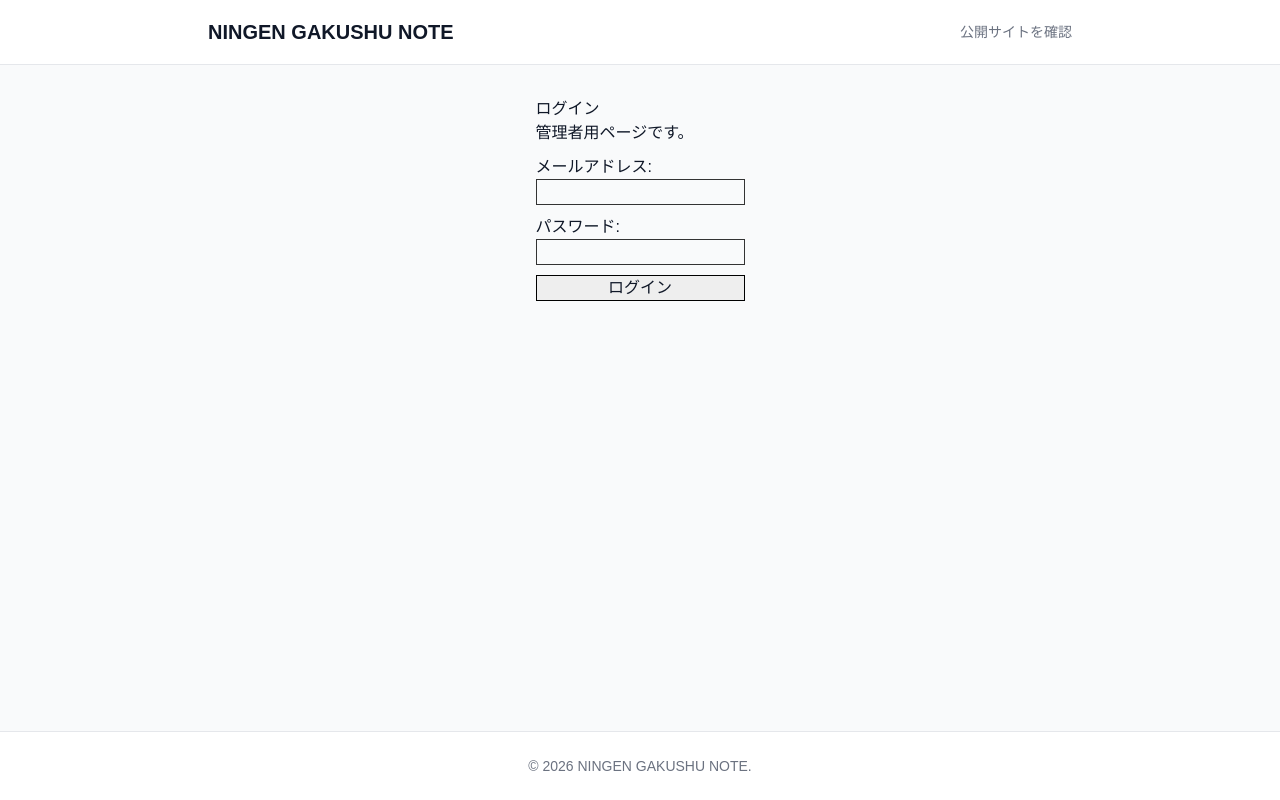
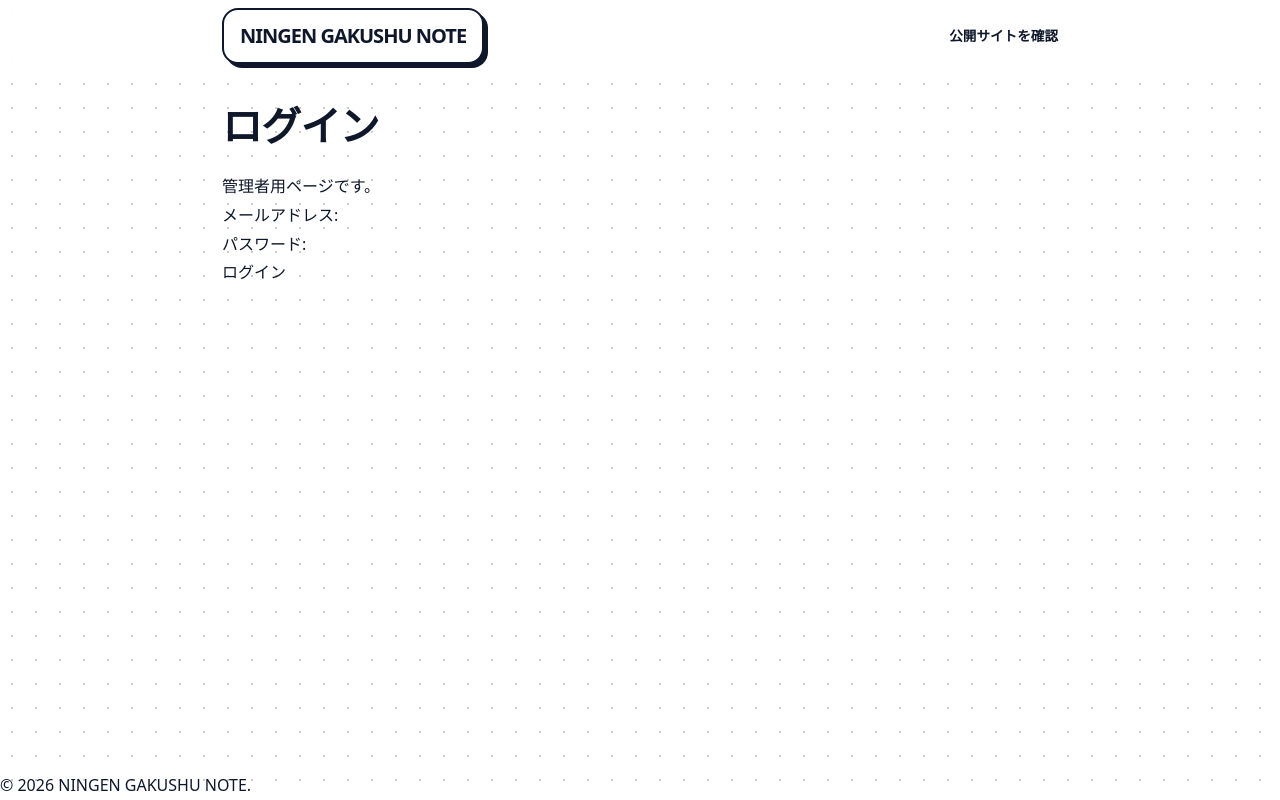
Before and after one commit to ningengakushu-dot/ningen_note, a Next.js app in the folder ningen_note/: page /login in a window 1280 px wide. Built offline with nearby package versions, Linux system fonts and the light colour scheme.

Commit message:
一部にスタイル適用。それに伴い一部のDOMとセレクタ要素削除。ついでに不要なインポートも削除。バグの有無は後日確認。

```diff
--- a/ningen_note/app/globals.css
+++ b/ningen_note/app/globals.css
@@ -1,280 +1,255 @@
 @import "tailwindcss";
 
-/* 記事詳細のMarkdown用簡易スタイル */
-.markdown-body h2 {
-    font-size: 1.5rem;
-    font-weight: bold;
-    margin-top: 1.5rem;
-    margin-bottom: 0.75rem;
-    border-bottom: 1px solid #e5e7eb;
-    padding-bottom: 0.25rem;
+/* ------------------------------------ */
+/* ---------- ベース ------------------ */
+/* ------------------------------------ */
+:root {
+  --bg-white: #ffffff;
+  --bg-light: #fafafa;
+  --text-dark: #0f172a;
+  --text-muted: #64748b;
+  --brand-yellow: #f5cd00;
+  --border-dark: #0f172a;
+  --shadow-pop: 8px 8px 0px 0px #0f172a;
+  --shadow-pop-yellow: 8px 8px 0px 0px #f5cd00;
+  --font-sans: var(--font-inter), var(--font-noto-sans-jp),
+    'Inter', 'Noto Sans JP', sans-serif;
+  --max-width: 900px;
+  --header-height: 72px;
 }
 
-.markdown-body p {
-    margin-bottom: 1rem;
-    line-height: 1.75;
+* {
+  box-sizing: border-box;
 }
 
-.markdown-body strong {
-    font-weight: 600;
-    color: #111827;
+body {
+  background-color: var(--bg-white);
+  color: var(--text-dark);
+  font-family: var(--font-sans);
+  line-height: 1.8;
+  margin: 0;
+  padding-top: var(--header-height);
+  min-height: 100vh;
+  display: flex;
+  flex-direction: column;
+  /* 背景ドットパターン　0.7以下で視認できない */
+  background-image: radial-gradient(#cccccc 0.8px,
+      transparent 0.8px);
+  background-size: 24px 24px;
 }
 
-.markdown-body ul {
-    list-style-type: disc;
-    padding-left: 1.5rem;
-    margin-bottom: 1rem;
+/* ----- メイン ----- */
+main {
+  flex: 1;
+  max-width: var(--max-width);
+  margin: 0 auto;
+  padding: 2rem;
+  width: 100%;
 }
 
-.markdown-body li {
-    margin-bottom: 0.25rem;
+/* ----- タイポグラフィ ----- */
+h1 {
+  font-size: 2.5rem;
+  font-weight: 900;
+  margin-bottom: 1.5rem;
+  line-height: 1.1;
+  letter-spacing: -0.02em;
+  color: var(--text-dark);
 }
 
-/* ===== レイアウト・共通 ===== */
-
-body {
-    font-family: sans-serif;
-    margin: 0;
-    display: flex;
-    flex-direction: column;
-    min-height: 100vh;
+h2 {
+  font-size: 1.8rem;
+  font-weight: 900;
+  margin: 2rem 0 1.25rem;
+  color: var(--text-dark);
+  display: inline-block;
+  position: relative;
 }
 
-table,
-th,
-td {
-    border: 1px solid #333;
-    padding: 10px;
+/* 見出しイエローのアンダーライン */
+h2::after {
+  content: '';
+  position: absolute;
+  bottom: 4px;
+  left: 0;
+  width: 100%;
+  height: 10px;
+  background: var(--brand-yellow);
+  z-index: -1;
+  opacity: 0.5;
 }
 
-/* ===== ヘッダー ===== */
+h3 {
+  font-size: 1.25rem;
+  font-weight: 900;
+  margin: 0 0 1rem;
+  color: var(--text-dark);
+}
+
+/* ------------------------------------ */
+/* ---------- ヘッダー ---------------- */
+/* ----------------------------------- */
 
 header {
-    background-color: #fff;
-    border-bottom: 1px solid #e5e7eb;
+  position: fixed;
+  top: 0;
+  left: 0;
+  width: 100%;
+  height: var(--header-height);
+  background: rgba(255, 255, 255, 0.8);
+  backdrop-filter: blur(12px);
+  z-index: 1000;
+  display: flex;
+  align-items: center;
 }
 
 header>div {
-    max-width: 56rem;
+  max-width: var(--max-width);
   margin-left: auto;
   margin-right: auto;
-    padding-left: 1rem;
-    padding-right: 1rem;
-    height: 4rem;
+  padding-left: 2rem;
+  padding-right: 2rem;
+  width: 100%;
   display: flex;
   align-items: center;
   justify-content: space-between;
 }
 
-header>div>a:first-child {
+header .logo {
+  display: inline-block;
   font-size: 1.25rem;
-    font-weight: 700;
+  font-weight: 900;
+  letter-spacing: -0.05em;
+  color: var(--text-dark);
+  text-decoration: none;
+  background: var(--bg-white);
+  border: 2px solid var(--border-dark);
+  padding: 0.5rem 1rem;
+  border-radius: 1rem;
+  box-shadow: 4px 4px 0px 0px var(--border-dark);
+  transition: all 0.2s;
 }
 
-header>div>a:last-child {
-    font-size: 0.875rem;
-    color: #6b7280;
+header .logo:hover {
+  transform: translateY(-2px);
+  box-shadow: 4px 4px 0px 0px var(--brand-yellow);
+}
+
+header nav {
   display: flex;
   align-items: center;
-    gap: 0.25rem;
+  gap: 1.5rem;
 }
 
-header>div>a:last-child:hover {
-    color: #111827;
+header nav a,
+header nav button {
+  font-size: 0.85rem;
+  font-weight: 800;
+  color: var(--text-dark);
+  text-decoration: none;
+  background: none;
+  border: none;
+  cursor: pointer;
+  transition: color 0.2s;
 }
 
-header>div>a:last-child i {
-    width: 1rem;
-    height: 1rem;
+header nav a:hover,
+header nav button:hover {
+  color: var(--brand-yellow);
 }
 
-/* ===== メイン ===== */
+/* --------------------------------------- */
+/* --- 記事グリッド  ---------------------- */
+/* --------------------------------------- */
 
-main {
-    max-width: 896px;
-    margin: 0 auto;
-    padding: 32px 16px;
-    display: block;
+.post-grid {
+  display: grid;
+  grid-template-columns: repeat(auto-fill,
+      minmax(280px, 1fr));
+  /* 280設計で1~3カラム */
+  gap: 1.5rem;
 }
 
-/* ホームビュー */
-#view-home a {
-    border: 1px solid #333333;
-    padding:10px;
-    margin: 10px 0;
-    display: block;
-}
+/* --------------------------------------- */
+/* --- タグフィルター（数に応じて調整） ----- */
+/* --------------------------------------- */
 
-#view-home>div:first-child {
+.tag-filters {
+  display: flex;
+  flex-wrap: wrap;
+  gap: 0.5rem;
   margin-bottom: 2rem;
 }
 
-#view-home>div:first-child>h1 {
-    font-size: 1.5rem;
+.tag-btn {
+  background: var(--bg-white);
+  border: 2px solid var(--border-dark);
+  border-radius: 1rem;
+  padding: 0.4rem 1rem;
+  font-size: 0.85rem;
   font-weight: 700;
-    margin-bottom: 1rem;
+  color: var(--text-dark);
+  cursor: pointer;
+  box-shadow: 2px 2px 0px 0px var(--border-dark);
+  transition: all 0.2s;
 }
 
-#category-filters {
-    display: flex;
-    flex-wrap: wrap;
-    gap: 0.5rem;
+.tag-btn:hover {
+  transform: translate(-1px, -1px);
+  box-shadow: 2px 2px 0px 0px var(--brand-yellow);
+  color: var(--brand-yellow);
 }
 
-#post-grid {
-    display: grid;
-    gap: 1.5rem;
+.tag-btn.active {
+  background: var(--brand-yellow);
+  color: var(--text-dark);
+  box-shadow: 2px 2px 0px 0px var(--border-dark);
 }
 
-#post-grid a {
-    background: #FFF;
-    padding: 20px;
-    margin: 10px 0 0;
+/* --------------------------------------- */
+/* ----- ArticleCard　記事カード ---------- */
+/* --------------------------------------- */
+.article-card {
+  display: flex;
+  flex-direction: column;
+  background: var(--bg-white);
+  border: 4px solid var(--border-dark);
+  border-radius: 1.5rem;
+  padding: 1.5rem;
+  text-decoration: none;
+  color: var(--text-dark);
+  box-shadow: var(--shadow-pop);
+  transition: all 0.2s ease;
 }
 
-/* 詳細ビュー */
-
-#view-detail {
-    display: none;
-    max-width: 42rem;
-    margin-left: auto;
-    margin-right: auto;
-    background-color: #fff;
-    padding: 2rem;
-    border-radius: 0.25rem;
-    border: 1px solid #e5e7eb;
+.article-card:hover {
+  transform: translate(-2px, -2px);
+  box-shadow: var(--shadow-pop-yellow);
 }
 
-#view-detail>button {
-    font-size: 0.875rem;
-    color: #6b7280;
-    margin-bottom: 1.5rem;
-    display: flex;
-    align-items: center;
-    gap: 0.25rem;
+.tag-pill {
+  display: inline-block;
+  background: var(--brand-yellow);
+  color: var(--text-dark);
+  font-size: 0.75rem;
+  font-weight: 800;
+  padding: 0.15rem 0.6rem;
+  border-radius: 0.5rem;
+  margin-right: 0.4rem;
+  margin-bottom: 0.4rem;
 }
 
-#view-detail>button:hover {
-    color: #111827;
+.card-date {
+  font-size: 0.8rem;
+  font-weight: 500;
+  color: var(--text-muted);
+  margin: 0.5rem 0 0.25rem;
 }
 
-#view-detail>button i {
-    width: 1rem;
-    height: 1rem;
+.card-title {
+  font-size: 1.1rem;
+  font-weight: 900;
+  color: var(--text-dark);
+  margin: 0;
+  line-height: 1.4;
 }
-
-#detail-header {
-    margin-bottom: 2rem;
-}
-
-#detail-content {
-    color: #374151;
-}
-
-
-
-/*  ===== ログイン画面 =====  */
-#login-form div {
-    display: block;
-    margin: 10px 0;
-}
-
-#login-form input {
-    display: block;
-    border: 1px solid #333;
-}
-
-#login-form button {
-    width: 100%;
-    margin: 10px auto;
-    display: block;
-    justify-content: center;
-    background: #EEEEEE;
-    border: 1px solid #000000;
-}
-
-/* ===== 記事作成・編集フォーム ===== */
-
-#editor-title {
-    font-size: 1.5rem;
-    font-weight: 700;
-    margin-bottom: 1.5rem;
-}
-
-#post-form>div {
-    margin-bottom: 1rem;
-}
-
-#post-form label {
-    display: block;
-    font-weight: 500;
-    margin-bottom: 0.25rem;
-}
-
-#post-form input[type="text"],
-#post-form input[type="datetime-local"],
-#post-form textarea {
-    display: block;
-    width: 100%;
-    border: 1px solid #333;
-    padding: 0.375rem 0.5rem;
-    font-size: 0.95rem;
-    box-sizing: border-box;
-}
-
-#post-form textarea {
-    min-height: 200px;
-    resize: vertical;
-}
-
-#post-form p {
-    font-size: 0.85rem;
-    color: #6b7280;
-    margin-top: 0.25rem;
-}
-
-#post-form div:last-of-type label {
-    display: inline;
-    font-weight: normal;
-    margin-right: 0.5rem;
-}
-
-#post-form button {
-    border: 1px solid #333;
-    padding: 0.25rem 0.75rem;
-    background: #fff;
-    cursor: pointer;
-    margin-top: 0.5rem;
-    margin-right: 0.5rem;
-}
-
-#post-form a {
-    font-size: 0.95rem;
-    color: #6b7280;
-    text-decoration: underline;
-}
-
-#post-form a:hover {
-    color: #111827;
-}
-
-/* ===== フッター ===== */
-
-footer {
-    background-color: #fff;
-    border-top: 1px solid #e5e7eb;
-    margin-top: auto;
-}
-
-footer>div {
-    max-width: 56rem;
-    margin-left: auto;
-    margin-right: auto;
-    padding-left: 1rem;
-    padding-right: 1rem;
-    padding-top: 1.5rem;
-    padding-bottom: 1.5rem;
-    text-align: center;
-    font-size: 0.875rem;
-    color: #6b7280;
-}
--- a/ningen_note/app/layout.tsx
+++ b/ningen_note/app/layout.tsx
@@ -1,6 +1,11 @@
 import type { Metadata } from "next"
+import { Inter, Noto_Sans_JP } from "next/font/google"
 import "./globals.css"
 import Footer from "@/components/Footer"
+
+const inter = Inter({ subsets: ["latin"], variable: "--font-inter" })
+const notoSansJP = Noto_Sans_JP({ subsets: ["latin"], variable: "--font-noto-sans-jp" })
+
 export const metadata: Metadata = {
   title: "NINGEN GAKUSHU NOTE",
   description: "個人用ブログ兼CMS",
@@ -13,8 +18,7 @@ export default function RootLayout({
 }>) {
   return (
     <html lang="ja">
-      <body className="bg-gray-50 text-gray-900 font-sans min-h-screen flex flex-col">
-
+      <body className={`${inter.variable} ${notoSansJP.variable}`}>
         {children}
         <Footer />
       </body>
--- a/ningen_note/app/page.tsx
+++ b/ningen_note/app/page.tsx
@@ -1,7 +1,5 @@
 
 import { prisma } from "@/lib/prisma"
-import Link from "next/link"
-import ArticleCard from "@/components/ArticleCard"
 import TagFilter from "@/components/TagFilter"
 import Header from "@/components/Header"
 
@@ -38,14 +36,8 @@ export default async function Home() {
     <>
       <Header />
       <main>
-        <div id="view-home">
-          <div>
-            <h1>記事一覧</h1>
-          </div>
-
-          <TagFilter tags={uniqueTags} posts={postsForClient} />
-
-        </div>
+          <h1>記事一覧</h1>
+        <TagFilter tags={uniqueTags} posts={postsForClient} />
       </main>
     </>
   )
--- a/ningen_note/components/Footer.tsx
+++ b/ningen_note/components/Footer.tsx
@@ -1,7 +1,7 @@
 export default function Footer() {
     return (
-        <footer className="bg-white border-t border-gray-200 mt-auto">
-            <div className="max-w-4xl mx-auto px-4 py-6 text-center text-sm text-gray-500">
+        <footer>
+            <div>
                 &copy; 2026 NINGEN GAKUSHU NOTE.
             </div>
         </footer>
--- a/ningen_note/components/Header.tsx
+++ b/ningen_note/components/Header.tsx
@@ -22,8 +22,8 @@ export default function Header({ mode = "public" }: { mode?: "public" | "admin"
     return (
         <header>
             <div>
-                <Link href="/" >NINGEN GAKUSHU NOTE</Link>
-                {navLinks}
+                <Link href="/" className="logo" >NINGEN GAKUSHU NOTE</Link>
+                <nav>{navLinks}</nav>
 
             </div>
         </header>
```
Also changed, not shown: ningen_note/components/ArticleCard.tsx (+7 -5 lines), ningen_note/components/TagFilter.tsx (+17 -17 lines), 1 other file (tests, documents, lock files or other folders). Lines whose indentation alone changed are shown as unchanged.
